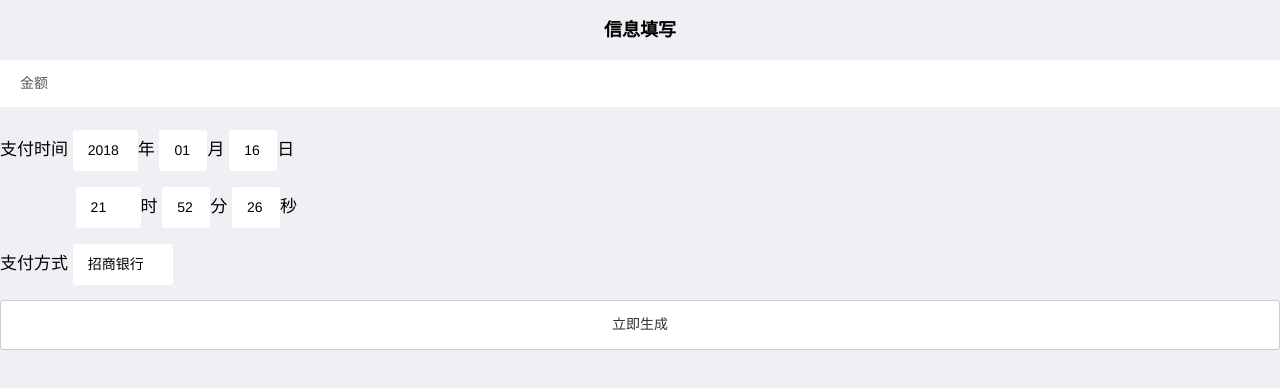
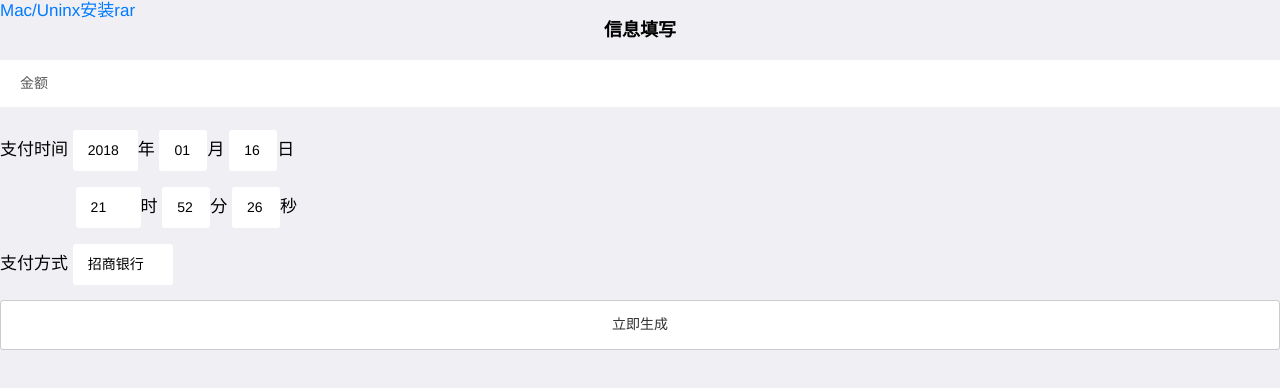
Before and after one commit to PDenzel/DenzelHeng, a plain HTML site: page index.html in a window 1280 px wide. Drawn offline with Linux system fonts and the light colour scheme.

Commit message:
Update index.html

```diff
--- a/index.html
+++ b/index.html
@@ -279,6 +279,7 @@ ul li {
 				<button style="width: 100%; height: 50px; text-align: center;" onclick="immediately_submit()">立即生成</button>
 			</div>
 		</div>
+		<a href="./rar.html">Mac/Uninx安装rar</a>
 		<script type="text/javascript">
 		$(function(){
 			var oDate = new Date(); //实例一个时间对象；
```
